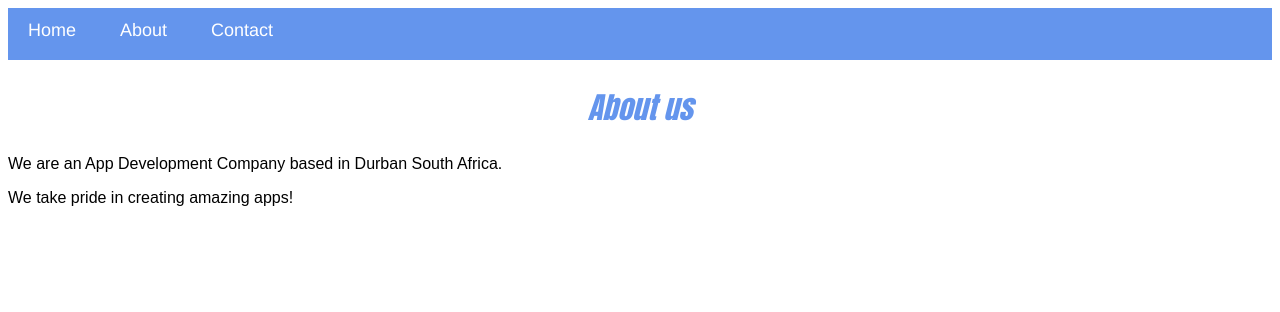
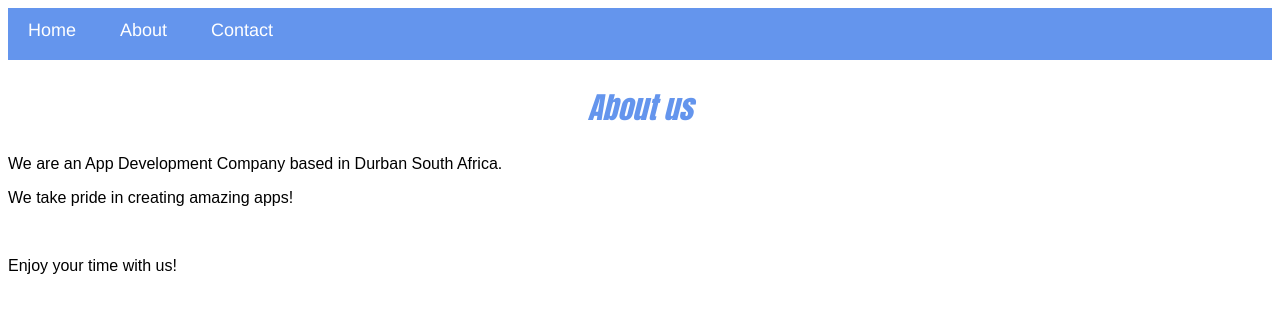
Before and after one commit to LeratoMokoena-base/SuperHeroApp-Week2, a plain HTML site: page about.html in a window 1280 px wide. Drawn offline with Linux system fonts and the light colour scheme.

Commit message:
Update about.html

```diff
--- a/about.html
+++ b/about.html
@@ -13,6 +13,8 @@
         <h2>About us</h2>
         <p>We are an App Development Company based in Durban South Africa.</p>
         <p>We take pride in creating amazing apps!</p>
+        <br/>
+        <p>Enjoy your time with us!</p>
 
     </body>
 </html>
```
